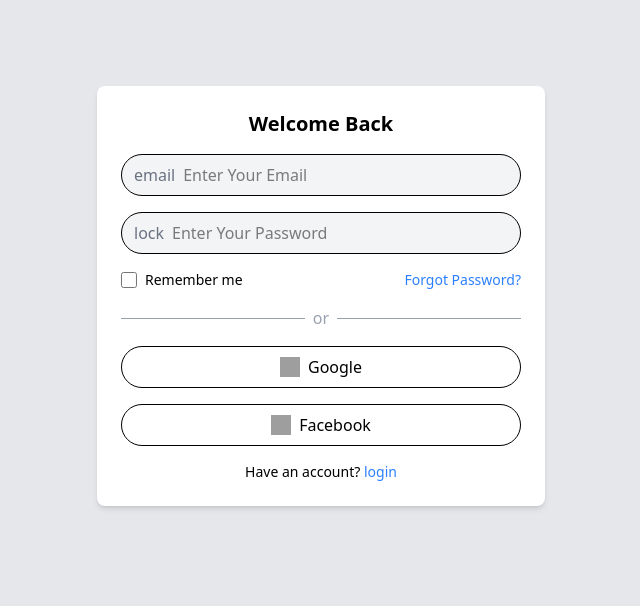
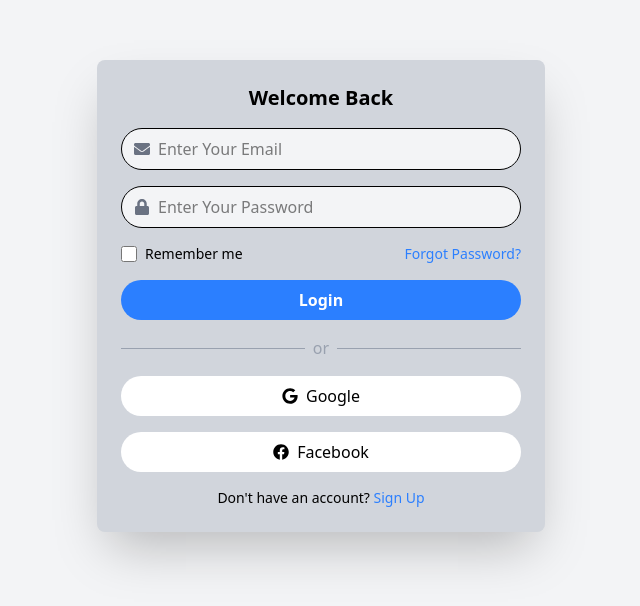
Before and after one commit to GeraldOkoth/weather-dashboard, a React (Vite) app: page / in a window 1280 px wide. Shown: the part 104-710 px from the top of the page, without its empty margins (319-959 px from the left). Built offline with nearby package versions, Linux system fonts and the light colour scheme; grey boxes are pictures that could not be loaded.

Commit message:
fix: Add react icons and login button

```diff
--- a/src/pages/LoginPage.jsx
+++ b/src/pages/LoginPage.jsx
@@ -1,20 +1,21 @@
-import { Link } from "react-router-dom";
+import { Link, NavLink } from "react-router-dom";
 import InputField from "../components/InputField";
+import { FaEnvelope, FaLock, FaFacebook, FaGoogle } from "react-icons/fa";
 
 const LoginPage = () => {
   return (
-    <div className="min-h-screen flex items-center justify-center bg-gray-200 p-6">
-      <div className="w-full max-w-md bg-white shadow-md rounded-lg p-6">
+    <div className="min-h-screen flex items-center justify-center bg-gray-100 p-6">
+      <div className="w-full max-w-md bg-gray-300 shadow-2xl rounded-lg p-6">
         <h2 className="text-center text-xl font-semibold mb-4">Welcome Back</h2>
 
         <form className="space-y-4">
           <InputField
-            icon="email"
+            icon={<FaEnvelope />}
             type="email"
             placeholder="Enter Your Email"
           />
           <InputField
-            icon="lock"
+            icon={<FaLock />}
             type="password"
             placeholder="Enter Your Password"
           />
@@ -29,32 +30,36 @@ const LoginPage = () => {
             </Link>
           </div>
 
+          <button className="w-full py-2 rounded-full bg-blue-500 border-0 text-white font-bold">
+            <NavLink to="/dashboard">Login</NavLink>
+          </button>
+
           <div className="flex items-center justify-center text-gray-400">
             <span className="flex-1 border-b"></span>
             <span className="px-2">or</span>
             <span className="flex-1 border-b"></span>
           </div>
 
-          <button className="w-full py-2 rounded-full bg-white border flex items-center justify-center gap-2">
-            <img src="/google-icon.png" alt="Google" className="w-5 h-5" />
+          <button className="w-full py-2 rounded-full bg-white border-0 flex items-center justify-center gap-2">
+            {<FaGoogle />}
             Google
           </button>
 
-          <button className="w-full py-2 rounded-full bg-white border flex items-center justify-center gap-2">
-            <img src="/facebook-icon.png" alt="Facebook" className="w-5 h-5" />
+          <button className="w-full py-2 rounded-full bg-white border-0 flex items-center justify-center gap-2">
+            {<FaFacebook />}
             Facebook
           </button>
 
           <p className="text-center text-sm mt-4">
-            Have an account?{" "}
-            <Link to="/login" className="text-blue-500">
-              login
+            Don't have an account?{" "}
+            <Link to="/signup" className="text-blue-500">
+              Sign Up
             </Link>
           </p>
         </form>
       </div>
     </div>
   );
-}
+};
 
-export default LoginPage
+export default LoginPage;
```
